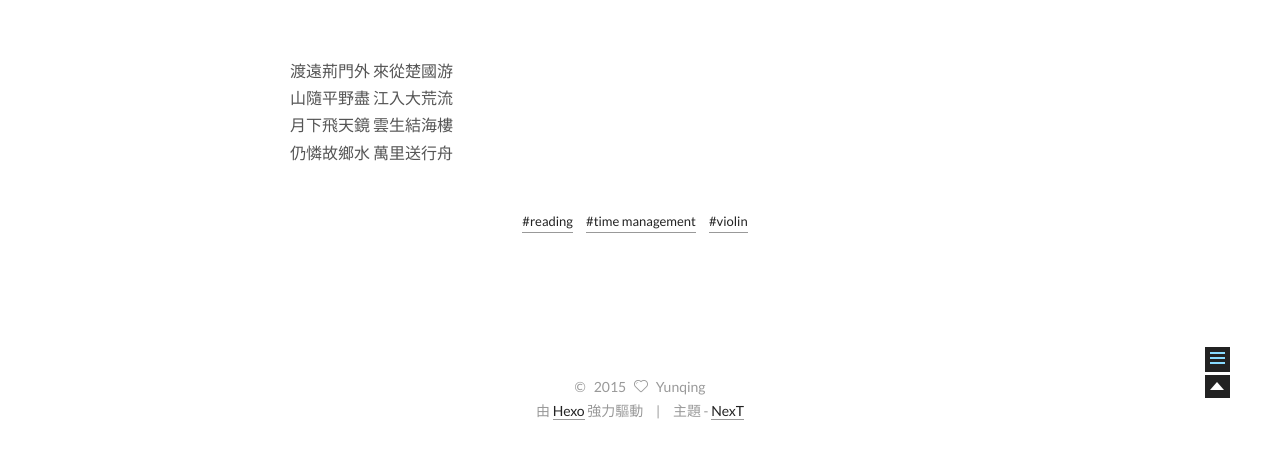
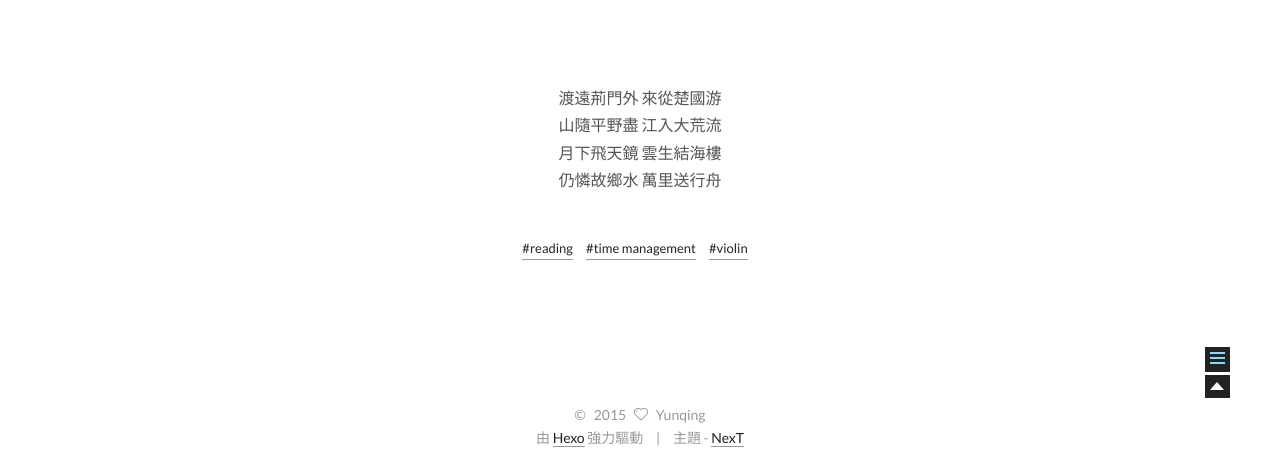
Before and after one commit to gongyq/gongyq.github.io, a plain HTML site: page 2015/10/03/My-First-Post/index.html in a window 1280 px wide. Shown: the part 383-853 px from the top of the page. Before the commit the page ends 826 px from the top, so only its background shows below. Drawn offline with Linux system fonts and the light colour scheme.

Commit message:
Site updated: 2015-10-03 19:42:24

```diff
--- a/2015/10/03/My-First-Post/index.html
+++ b/2015/10/03/My-First-Post/index.html
@@ -45,7 +45,7 @@
 <meta property="og:url" content="http://gongyunqing.com/2015/10/03/My-First-Post/index.html">
 <meta property="og:site_name" content="Yunqing's Life">
 <meta property="og:description" content="渡遠荊門外 來從楚國游山隨平野盡 江入大荒流月下飛天鏡 雲生結海樓仍憐故鄉水 萬里送行舟">
-<meta property="og:updated_time" content="2015-10-03T10:56:57.000Z">
+<meta property="og:updated_time" content="2015-10-03T11:39:24.000Z">
 <meta name="twitter:card" content="summary">
 <meta name="twitter:title" content="渡荊門送別">
 <meta name="twitter:description" content="渡遠荊門外 來從楚國游山隨平野盡 江入大荒流月下飛天鏡 雲生結海樓仍憐故鄉水 萬里送行舟">
@@ -200,8 +200,7 @@
 
 
 
-        <span itemprop="articleBody"><p>渡遠荊門外 來從楚國游<br>山隨平野盡 江入大荒流<br>月下飛天鏡 雲生結海樓<br>仍憐故鄉水 萬里送行舟</p>
-</span>
+        <span itemprop="articleBody"><p align="center"><br>渡遠荊門外 來從楚國游<br>山隨平野盡 江入大荒流<br>月下飛天鏡 雲生結海樓<br>仍憐故鄉水 萬里送行舟<br></p></span>
 
     </div>
 
```
Also changed, not shown: index.html (+1 -2 lines).
